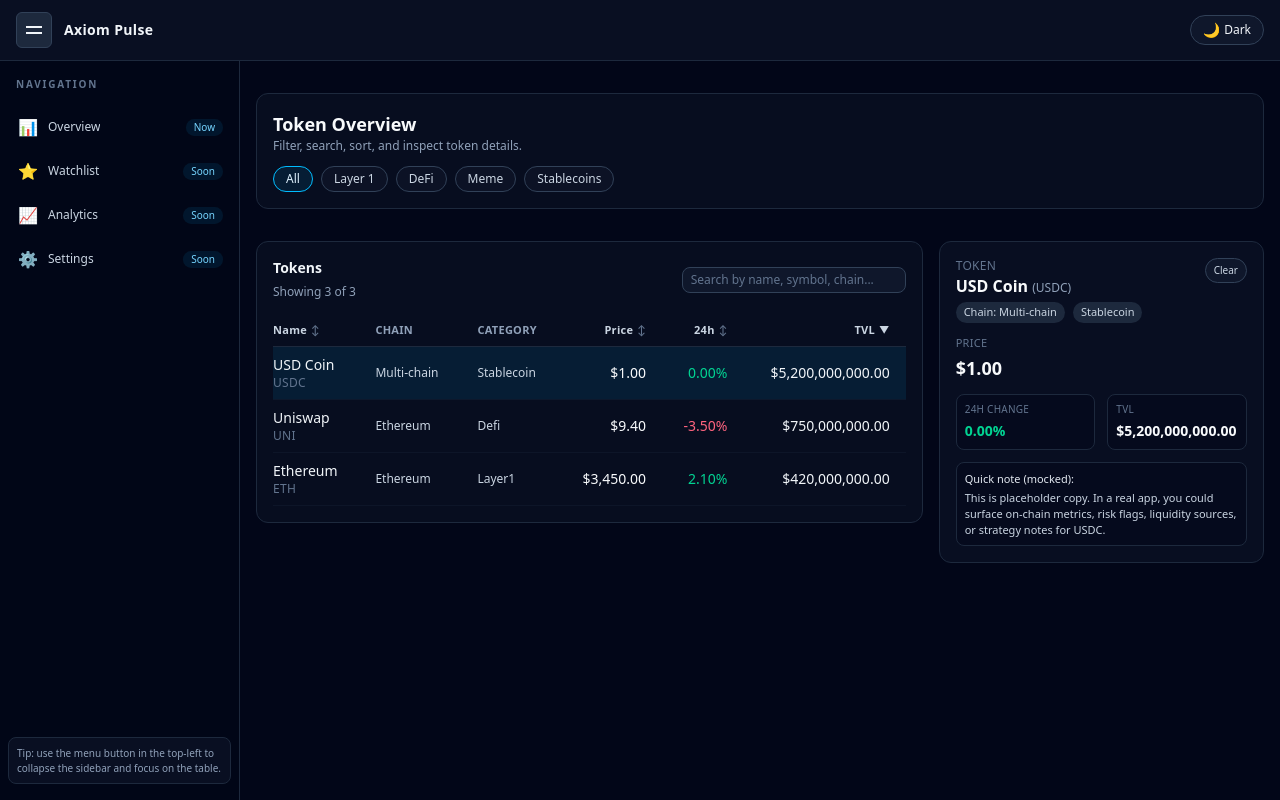
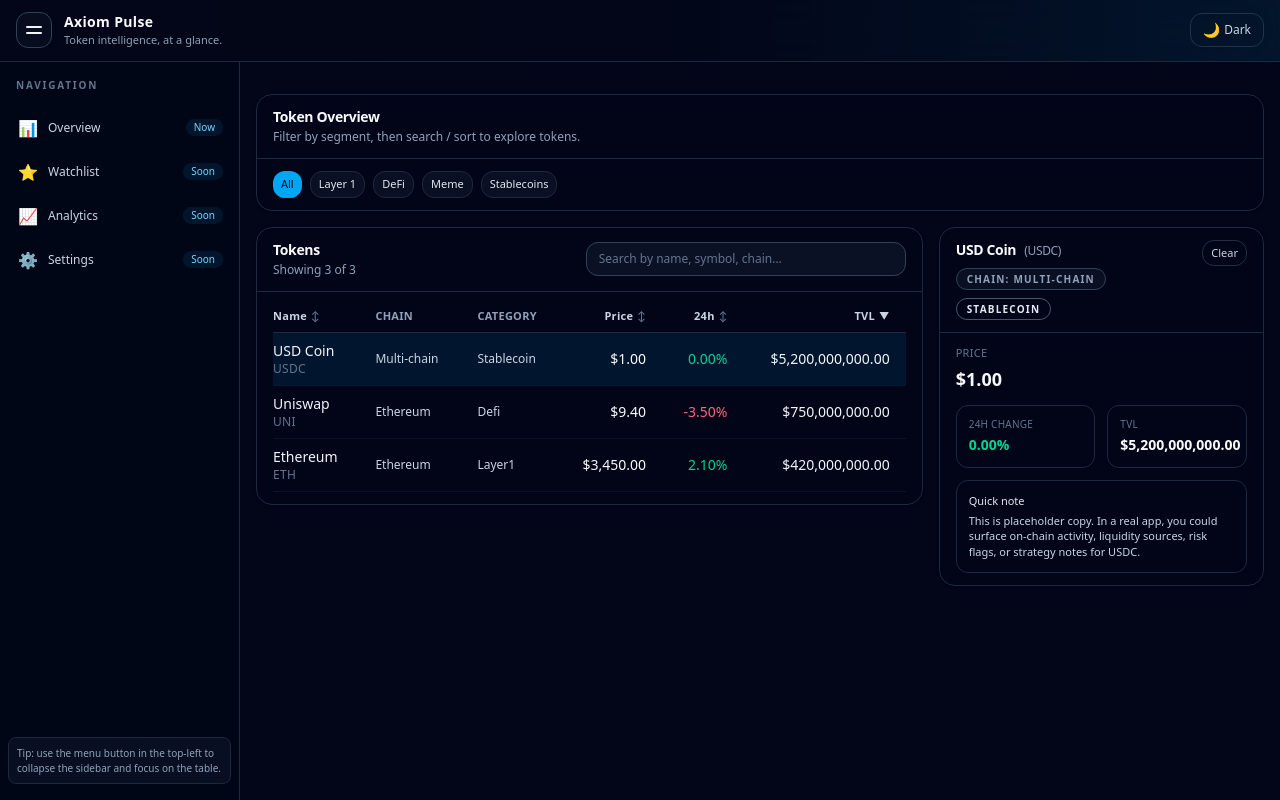
Before and after one commit to sangram-sethi/Token-Trading-Table, a Next.js app: page / in a window 1280 px wide. Both pictures are taken after a click on the element 589 px from the left and 373 px from the top of the page. Built offline with nearby package versions, Linux system fonts and the light colour scheme.

Commit message:
cleaned up UI into a small design system

```diff
--- a/src/app/page.tsx
+++ b/src/app/page.tsx
@@ -1,25 +1,31 @@
 import TokenFilters from "@/components/tokens/TokenFilters";
 import TokenList from "@/components/tokens/TokenList";
 import TokenDetailsPanel from "@/components/tokens/TokenDetailsPanel";
+import {
+  Card,
+  CardHeader,
+  CardTitle,
+  CardDescription,
+  CardContent,
+} from "@/components/ui/Card";
 
 export default function Page() {
   return (
     <div className="mx-auto flex w-full max-w-6xl flex-col gap-4 py-4">
-      <section className="flex flex-col gap-3 rounded-xl border border-slate-800 bg-slate-900/40 p-4">
-        <div className="flex items-center justify-between gap-3">
+      <Card>
+        <CardHeader className="flex items-center justify-between gap-3">
           <div>
-            <h1 className="text-lg font-semibold text-slate-50">
-              Token Overview
-            </h1>
-            <p className="text-xs text-slate-400">
-              Filter, search, sort, and inspect token details.
-            </p>
+            <CardTitle className="text-base">Token Overview</CardTitle>
+            <CardDescription>
+              Filter by segment, then search / sort to explore tokens.
+            </CardDescription>
           </div>
-        </div>
-        <TokenFilters />
-      </section>
+        </CardHeader>
+        <CardContent>
+          <TokenFilters />
+        </CardContent>
+      </Card>
 
-      {/* Table + details side-by-side on md+ screens */}
       <div className="grid gap-4 md:grid-cols-3">
         <div className="md:col-span-2">
           <TokenList />
--- a/src/components/layout/TopBar.tsx
+++ b/src/components/layout/TopBar.tsx
@@ -3,6 +3,7 @@
 import { useDispatch, useSelector } from "react-redux";
 import type { RootState, AppDispatch } from "@/store/store";
 import { toggleSidebar, setTheme } from "@/store/uiSlice";
+import { Button } from "@/components/ui/Button";
 
 export default function TopBar() {
   const dispatch = useDispatch<AppDispatch>();
@@ -14,33 +15,40 @@ export default function TopBar() {
   };
 
   return (
-    <header className="flex items-center justify-between border-b border-slate-800 bg-slate-900/60 px-4 py-3 backdrop-blur">
+    <header className="flex items-center justify-between border-b border-slate-800 bg-gradient-to-r from-slate-950 via-slate-950/95 to-sky-950/40 px-4 py-3 backdrop-blur-xl">
       <div className="flex items-center gap-3">
-        <button
-          type="button"
+        <Button
+          variant="outline"
+          size="icon"
+          aria-label="Toggle sidebar"
           onClick={() => dispatch(toggleSidebar())}
-          className="inline-flex h-9 w-9 items-center justify-center rounded-md border border-slate-700 bg-slate-800 text-slate-100 hover:bg-slate-700"
         >
-          <span className="sr-only">Toggle sidebar</span>
           <span className="flex flex-col gap-1">
-            <span className="block h-0.5 w-4 bg-slate-100" />
-            <span className="block h-0.5 w-4 bg-slate-100" />
+            <span className="block h-0.5 w-4 rounded bg-slate-100" />
+            <span className="block h-0.5 w-4 rounded bg-slate-100" />
           </span>
-        </button>
-        <span className="text-sm font-semibold tracking-wide text-slate-100">
-          Axiom Pulse
-        </span>
+        </Button>
+
+        <div className="flex flex-col">
+          <span className="text-sm font-semibold tracking-wide text-slate-50">
+            Axiom Pulse
+          </span>
+          <span className="text-[11px] text-slate-400">
+            Token intelligence, at a glance.
+          </span>
+        </div>
       </div>
 
       <div className="flex items-center gap-3">
-        <button
-          type="button"
+        <Button
+          variant="ghost"
+          size="sm"
           onClick={handleThemeToggle}
-          className="flex items-center gap-1 rounded-full border border-slate-700 bg-slate-900 px-3 py-1 text-xs text-slate-100 hover:border-slate-500 hover:bg-slate-800"
+          className="rounded-full border border-slate-700/70 bg-slate-900/60 px-3"
         >
           <span className="text-sm">{isDark ? "🌙" : "☀️"}</span>
-          <span className="capitalize">{theme}</span>
-        </button>
+          <span className="text-xs capitalize text-slate-300">{theme}</span>
+        </Button>
       </div>
     </header>
   );
--- a/src/components/tokens/TokenDetailsPanel.tsx
+++ b/src/components/tokens/TokenDetailsPanel.tsx
@@ -4,6 +4,15 @@ import { useSelector, useDispatch } from "react-redux";
 import type { RootState, AppDispatch } from "@/store/store";
 import { clearSelectedToken } from "@/store/tokensSlice";
 import { formatCurrency, formatPercent } from "@/lib/formatting";
+import {
+  Card,
+  CardHeader,
+  CardTitle,
+  CardDescription,
+  CardContent,
+} from "@/components/ui/Card";
+import { Button } from "@/components/ui/Button";
+import { Badge } from "@/components/ui/Badge";
 
 export default function TokenDetailsPanel() {
   const dispatch = useDispatch<AppDispatch>();
@@ -15,58 +24,65 @@ export default function TokenDetailsPanel() {
 
   if (status === "loading") {
     return (
-      <section className="mt-4 rounded-xl border border-slate-800 bg-slate-900/40 p-4 text-xs text-slate-400">
-        Loading details…
-      </section>
+      <Card>
+        <CardHeader>
+          <CardTitle>Token details</CardTitle>
+          <CardDescription>Loading details…</CardDescription>
+        </CardHeader>
+      </Card>
     );
   }
 
   if (!token) {
     return (
-      <section className="mt-4 rounded-xl border border-dashed border-slate-800 bg-slate-950/40 p-4 text-xs text-slate-400">
-        <p className="font-medium text-slate-300">Token details</p>
-        <p className="mt-2">
-          Select a token from the table to view its details here.
-        </p>
-      </section>
+      <Card>
+        <CardHeader>
+          <CardTitle>Token details</CardTitle>
+          <CardDescription>
+            Select a token from the table to view its metrics and quick notes.
+          </CardDescription>
+        </CardHeader>
+        <CardContent className="text-[11px] text-slate-400">
+          Tip: try clicking on{" "}
+          <span className="font-semibold text-slate-200">Ethereum</span> or{" "}
+          <span className="font-semibold text-slate-200">USDC</span> in the
+          table.
+        </CardContent>
+      </Card>
     );
   }
 
   const isPositive = token.change24h >= 0;
 
   return (
-    <section className="mt-4 rounded-xl border border-slate-800 bg-slate-900/50 p-4">
-      <div className="mb-3 flex items-start justify-between gap-2">
+    <Card>
+      <CardHeader className="flex items-start justify-between gap-2">
         <div>
-          <div className="text-xs uppercase tracking-wide text-slate-500">
-            Token
-          </div>
-          <h2 className="text-base font-semibold text-slate-50">
-            {token.name}{" "}
+          <CardTitle className="flex items-baseline gap-2">
+            {token.name}
             <span className="text-xs font-normal text-slate-400">
               ({token.symbol})
             </span>
-          </h2>
-          <div className="mt-1 flex flex-wrap gap-2 text-[11px] text-slate-300">
-            <span className="rounded-full bg-slate-800 px-2 py-0.5">
-              Chain: {token.chain}
-            </span>
-            <span className="rounded-full bg-slate-800 px-2 py-0.5 capitalize">
+          </CardTitle>
+          <CardDescription className="mt-2 flex flex-wrap gap-2">
+            <Badge variant="muted">Chain: {token.chain}</Badge>
+            <Badge variant="outline" className="capitalize">
               {token.category}
-            </span>
-          </div>
+            </Badge>
+          </CardDescription>
         </div>
 
-        <button
-          type="button"
+        <Button
+          variant="ghost"
+          size="xs"
           onClick={() => dispatch(clearSelectedToken())}
-          className="rounded-full border border-slate-700 bg-slate-900 px-2 py-1 text-[10px] text-slate-300 hover:border-slate-500 hover:bg-slate-800"
+          className="rounded-full border border-slate-700/70 px-2 py-1 text-[11px]"
         >
           Clear
-        </button>
-      </div>
+        </Button>
+      </CardHeader>
 
-      <div className="space-y-3 text-sm">
+      <CardContent className="space-y-3 text-sm">
         <div>
           <div className="text-[11px] uppercase tracking-wide text-slate-500">
             Price
@@ -77,7 +93,7 @@ export default function TokenDetailsPanel() {
         </div>
 
         <div className="grid grid-cols-2 gap-3 text-xs">
-          <div className="rounded-lg border border-slate-800 bg-slate-950/40 p-2">
+          <div className="rounded-xl border border-slate-800 bg-slate-950/40 p-3">
             <div className="text-[10px] uppercase tracking-wide text-slate-500">
               24h Change
             </div>
@@ -90,7 +106,7 @@ export default function TokenDetailsPanel() {
             </div>
           </div>
 
-          <div className="rounded-lg border border-slate-800 bg-slate-950/40 p-2">
+          <div className="rounded-xl border border-slate-800 bg-slate-950/40 p-3">
             <div className="text-[10px] uppercase tracking-wide text-slate-500">
               TVL
             </div>
@@ -100,17 +116,15 @@ export default function TokenDetailsPanel() {
           </div>
         </div>
 
-        <div className="rounded-lg border border-slate-800 bg-slate-950/40 p-2 text-[11px] text-slate-300">
-          <p className="mb-1 font-medium text-slate-200">
-            Quick note (mocked):
-          </p>
+        <div className="rounded-xl border border-slate-800 bg-slate-950/40 p-3 text-[11px] text-slate-300">
+          <p className="mb-1 font-medium text-slate-200">Quick note</p>
           <p>
             This is placeholder copy. In a real app, you could surface on-chain
-            metrics, risk flags, liquidity sources, or strategy notes for{" "}
+            activity, liquidity sources, risk flags, or strategy notes for{" "}
             {token.symbol}.
           </p>
         </div>
-      </div>
-    </section>
+      </CardContent>
+    </Card>
   );
 }
--- a/src/components/tokens/TokenFilters.tsx
+++ b/src/components/tokens/TokenFilters.tsx
@@ -4,6 +4,7 @@ import { useDispatch, useSelector } from "react-redux";
 import type { RootState, AppDispatch } from "@/store/store";
 import { setCategory } from "@/store/tokensSlice";
 import type { TokenCategory } from "@/lib/types";
+import { Button } from "@/components/ui/Button";
 
 const FILTERS: { label: string; value: TokenCategory }[] = [
   { label: "All", value: "all" },
@@ -24,18 +25,16 @@ export default function TokenFilters() {
       {FILTERS.map((filter) => {
         const isActive = active === filter.value;
         return (
-          <button
+          <Button
             key={filter.value}
             type="button"
+            size="xs"
+            variant={isActive ? "primary" : "subtle"}
+            className="rounded-full"
             onClick={() => dispatch(setCategory(filter.value))}
-            className={`rounded-full border px-3 py-1 text-xs font-medium transition ${
-              isActive
-                ? "border-sky-400 bg-sky-500/10 text-sky-100"
-                : "border-slate-700 bg-slate-900/60 text-slate-300 hover:border-slate-500 hover:bg-slate-800"
-            }`}
           >
             {filter.label}
-          </button>
+          </Button>
         );
       })}
     </div>
--- a/src/components/tokens/TokenList.tsx
+++ b/src/components/tokens/TokenList.tsx
@@ -5,6 +5,14 @@ import { useState, useEffect } from "react";
 import type { RootState, AppDispatch } from "@/store/store";
 import { formatCurrency, formatPercent } from "@/lib/formatting";
 import { fetchTokens, selectToken } from "@/store/tokensSlice";
+import {
+  Card,
+  CardHeader,
+  CardTitle,
+  CardDescription,
+  CardContent,
+} from "@/components/ui/Card";
+import { Input } from "@/components/ui/Input";
 
 type SortKey = "name" | "price" | "change24h" | "tvl";
 type SortDirection = "asc" | "desc";
@@ -96,26 +104,24 @@ export default function TokenList() {
   });
 
   return (
-    <section className="mt-4 rounded-xl border border-slate-800 bg-slate-900/40 p-4">
-      <div className="flex flex-col gap-2 pb-3 sm:flex-row sm:items-center sm:justify-between">
+    <Card>
+      <CardHeader className="flex flex-col gap-2 sm:flex-row sm:items-center sm:justify-between">
         <div>
-          <h2 className="text-sm font-semibold text-slate-100">Tokens</h2>
-          <span className="text-xs text-slate-400">
+          <CardTitle>Tokens</CardTitle>
+          <CardDescription>
             Showing {visibleTokens.length} of {tokens.length}
-          </span>
+          </CardDescription>
         </div>
-
-        <div className="flex items-center gap-2">
-          <input
+        <div className="w-full max-w-xs">
+          <Input
             value={query}
             onChange={(e) => setQuery(e.target.value)}
             placeholder="Search by name, symbol, chain..."
-            className="w-56 rounded-lg border border-slate-700 bg-slate-900 px-2 py-1 text-xs text-slate-100 placeholder:text-slate-500 focus:outline-none focus:ring-1 focus:ring-sky-500"
           />
         </div>
-      </div>
+      </CardHeader>
 
-      {/* Loading / error / empty states */}
+      <CardContent className="pt-2">
         {status === "loading" && (
           <div className="py-8 text-center text-xs text-slate-400">
             Loading tokens…
@@ -196,7 +202,9 @@ export default function TokenList() {
                       key={token.id}
                       onClick={() => dispatch(selectToken(token.id))}
                       className={`cursor-pointer border-b border-slate-900/80 transition-colors ${
-                      isSelected ? "bg-sky-500/10" : "hover:bg-slate-900/80"
+                        isSelected
+                          ? "bg-sky-500/10"
+                          : "hover:bg-slate-900/80"
                       }`}
                     >
                       <td className="py-2 pr-4">
@@ -237,6 +245,7 @@ export default function TokenList() {
             </table>
           </div>
         )}
-    </section>
+      </CardContent>
+    </Card>
   );
 }
--- /dev/null
+++ b/src/components/ui/Badge.tsx
@@ -0,0 +1,28 @@
+"use client";
+
+import * as React from "react";
+
+export type BadgeVariant = "default" | "outline" | "success" | "danger" | "muted";
+
+export interface BadgeProps extends React.HTMLAttributes<HTMLSpanElement> {
+  variant?: BadgeVariant;
+}
+
+export function Badge({ variant = "default", className = "", ...props }: BadgeProps) {
+  const base =
+    "inline-flex items-center rounded-full border px-2.5 py-0.5 text-[10px] font-semibold uppercase tracking-[0.12em]";
+
+  const variantClasses =
+    variant === "default"
+      ? "border-sky-600 bg-sky-500/15 text-sky-200"
+      : variant === "outline"
+      ? "border-slate-600 bg-transparent text-slate-200"
+      : variant === "success"
+      ? "border-emerald-600 bg-emerald-500/10 text-emerald-300"
+      : variant === "danger"
+      ? "border-rose-600 bg-rose-500/10 text-rose-300"
+      : // muted
+        "border-slate-700 bg-slate-900/60 text-slate-400";
+
+  return <span className={`${base} ${variantClasses} ${className}`} {...props} />;
+}
--- /dev/null
+++ b/src/components/ui/Button.tsx
@@ -0,0 +1,48 @@
+"use client";
+
+import * as React from "react";
+
+export type ButtonVariant = "primary" | "outline" | "ghost" | "subtle";
+export type ButtonSize = "xs" | "sm" | "md" | "lg" | "icon";
+
+export interface ButtonProps
+  extends React.ButtonHTMLAttributes<HTMLButtonElement> {
+  variant?: ButtonVariant;
+  size?: ButtonSize;
+}
+
+export function Button({
+  variant = "primary",
+  size = "md",
+  className = "",
+  ...props
+}: ButtonProps) {
+  const base =
+    "inline-flex items-center justify-center gap-1 rounded-xl font-medium transition-colors focus-visible:outline-none focus-visible:ring-2 focus-visible:ring-sky-500/70 focus-visible:ring-offset-2 focus-visible:ring-offset-slate-950 disabled:opacity-40 disabled:cursor-not-allowed";
+
+  const variantClasses =
+    variant === "primary"
+      ? "bg-sky-500 text-slate-950 hover:bg-sky-400"
+      : variant === "outline"
+      ? "border border-slate-700 bg-slate-900/40 text-slate-100 hover:border-sky-500 hover:bg-slate-900"
+      : variant === "ghost"
+      ? "bg-transparent text-slate-300 hover:bg-slate-900/70"
+      : // subtle
+        "border border-slate-800 bg-slate-900/60 text-slate-200 hover:border-slate-700 hover:bg-slate-900";
+
+  const sizeClasses =
+    size === "xs"
+      ? "px-2 py-1 text-[11px]"
+      : size === "sm"
+      ? "px-3 py-1.5 text-xs"
+      : size === "lg"
+      ? "px-5 py-2.5 text-sm"
+      : size === "icon"
+      ? "h-9 w-9 rounded-full p-0 text-base"
+      : // md
+        "px-4 py-2 text-sm";
+
+  const classes = `${base} ${variantClasses} ${sizeClasses} ${className}`;
+
+  return <button className={classes} {...props} />;
+}
--- /dev/null
+++ b/src/components/ui/Card.tsx
@@ -0,0 +1,54 @@
+"use client";
+
+import * as React from "react";
+
+export interface CardProps extends React.HTMLAttributes<HTMLDivElement> {}
+
+export function Card({ className = "", ...props }: CardProps) {
+  return (
+    <div
+      className={`rounded-2xl border border-slate-800 bg-slate-950/60 shadow-sm shadow-slate-950/40 ${className}`}
+      {...props}
+    />
+  );
+}
+
+export interface CardSectionProps
+  extends React.HTMLAttributes<HTMLDivElement> {}
+
+export function CardHeader({ className = "", ...props }: CardSectionProps) {
+  return (
+    <div
+      className={`border-b border-slate-800 px-4 py-3 ${className}`}
+      {...props}
+    />
+  );
+}
+
+export function CardTitle({
+  className = "",
+  ...props
+}: React.HTMLAttributes<HTMLHeadingElement>) {
+  return (
+    <h2
+      className={`text-sm font-semibold tracking-tight text-slate-50 ${className}`}
+      {...props}
+    />
+  );
+}
+
+export function CardDescription({
+  className = "",
+  ...props
+}: React.HTMLAttributes<HTMLParagraphElement>) {
+  return (
+    <p
+      className={`text-xs text-slate-400 leading-relaxed ${className}`}
+      {...props}
+    />
+  );
+}
+
+export function CardContent({ className = "", ...props }: CardSectionProps) {
+  return <div className={`px-4 py-3 ${className}`} {...props} />;
+}
--- /dev/null
+++ b/src/components/ui/Input.tsx
@@ -0,0 +1,13 @@
+"use client";
+
+import * as React from "react";
+
+export interface InputProps
+  extends React.InputHTMLAttributes<HTMLInputElement> {}
+
+export function Input({ className = "", ...props }: InputProps) {
+  const base =
+    "w-full rounded-xl border border-slate-700 bg-slate-900/70 px-3 py-2 text-xs text-slate-100 placeholder:text-slate-500 focus:outline-none focus:ring-2 focus:ring-sky-500/60 focus:border-sky-500/60";
+
+  return <input className={`${base} ${className}`} {...props} />;
+}
```
Lines whose indentation alone changed are shown as unchanged.
